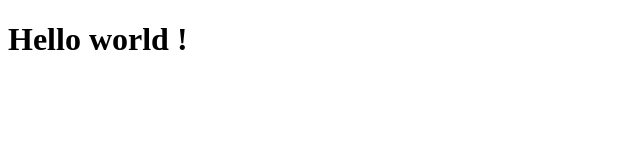
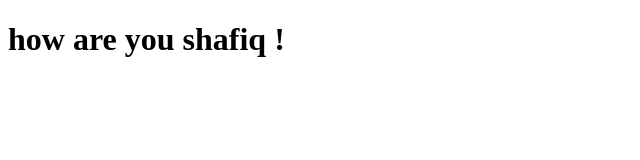
Before and after one commit to BabarAliAmed/1901bShafiq, a plain HTML site: page Index.html in a window 1280 px wide. Shown: the whole page, without its empty margins (0-640 px from the left). Drawn offline with Linux system fonts and the light colour scheme.

Commit message:
mene changes ke hai

```diff
--- a/Index.html
+++ b/Index.html
@@ -7,6 +7,6 @@
     <title>Document</title>
 </head>
 <body>
-    <h1>Hello world !</h1>
+    <h1>how are you shafiq !</h1>
 </body>
 </html>
```
